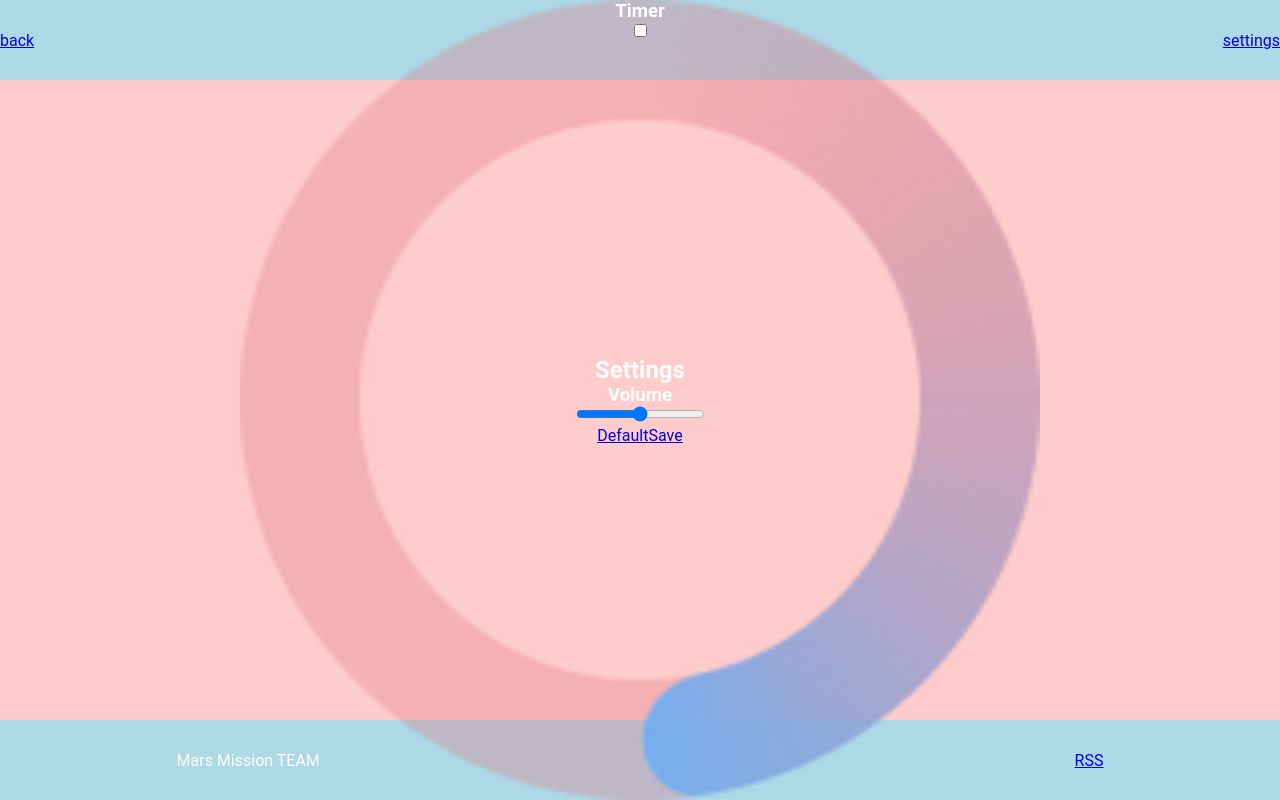
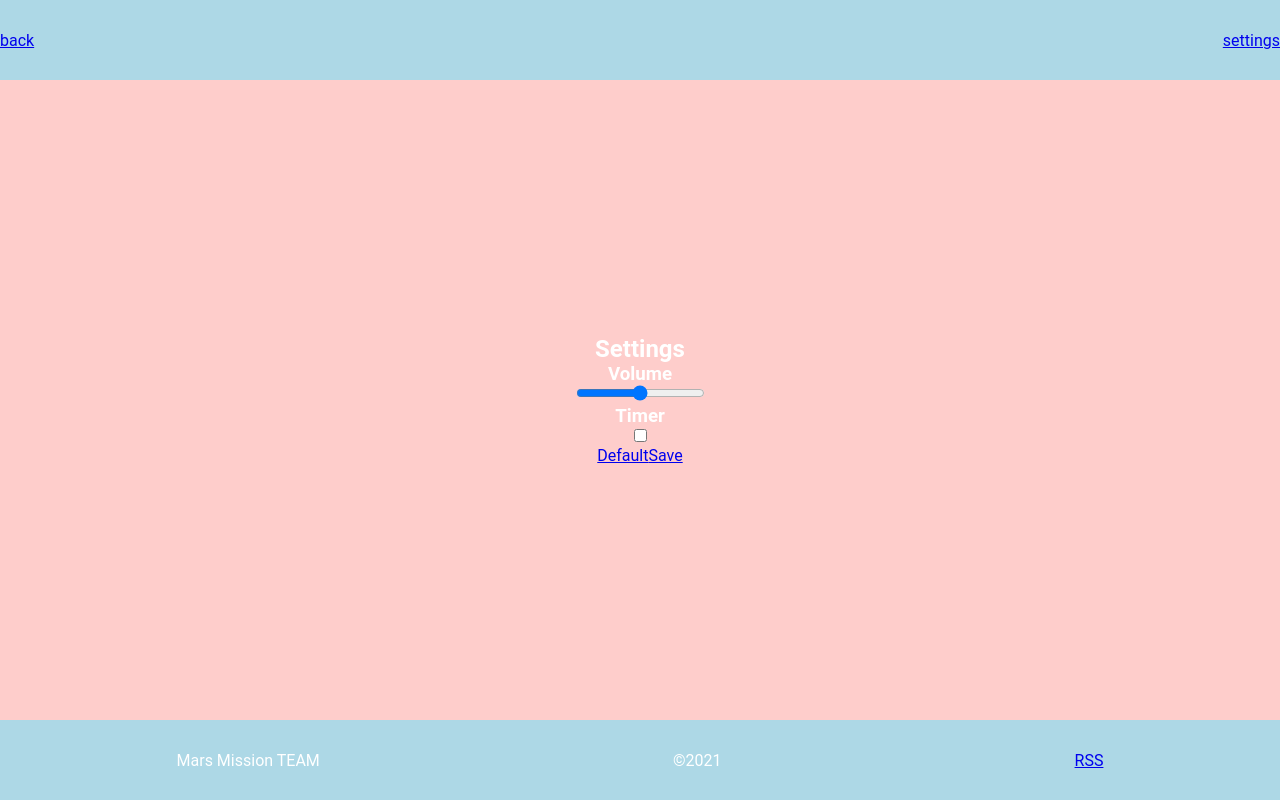
Before and after one commit to mitjasha/baby-tracker, a React (Create React App) app: page /settings in a window 1280 px wide. Built offline with nearby package versions, Linux system fonts and the light colour scheme.

Commit message:
ref: change className

```diff
--- a/src/components/containers/Settings/Settings.tsx
+++ b/src/components/containers/Settings/Settings.tsx
@@ -20,7 +20,7 @@ const Settings: React.FC = () => (
         <h3>Volume</h3>
         <input className="slider-volume" id="volume" type="range" name="volume" min="0" max="100" step="1" />
       </div>
-      <div className="timer">
+      <div className="settings-timer">
         <h3>Timer</h3>
         <label htmlFor="checkbox" className="timer-switch">
           <input type="checkbox" name="timer-switcher" id="checkbox" onChange={() => timerSwitch} />
```
